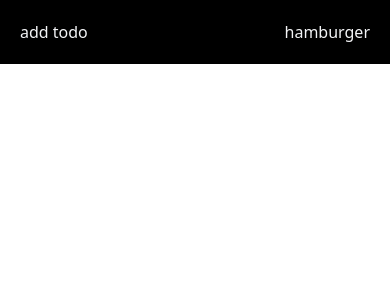
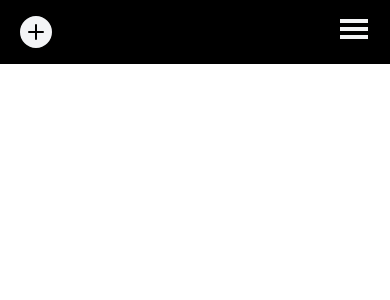
Before and after one commit to jeremiah-quill/tick-tock-todos, a React (Create React App) app: page / in a window 390 px wide. Shown: the top 300 px of the page. Built offline with nearby package versions, Linux system fonts and the light colour scheme.

Commit message:
added plus icon for new todo and placeholder hamburger menu icon

```diff
--- a/src/components/ConfigView/ConfigView.js
+++ /dev/null
@@ -1,34 +0,0 @@
-import React, { useState, useContext } from 'react';
-import { DispatchTodosContext } from '../../contexts/TodoContext';
-
-// Todo: add config options on the config bar, and include them on submit
-const ConfigView = ({ text, id, closeConfigView }) => {
-  const [inputValue, setInputValue] = useState(text);
-  const dispatchTodos = useContext(DispatchTodosContext);
-
-  function handleChange(e) {
-    setInputValue(e.target.value);
-  }
-
-  function handleUpdate(e) {
-    e.preventDefault();
-    dispatchTodos({ type: 'UPDATE_TODO_TEXT', id: id, text: inputValue });
-    closeConfigView(id);
-  }
-
-  return (
-    <>
-      <div
-        style={{ transform: 'translateY(-100%)' }}
-        className="absolute inset-x-0 bg-black text-white py-3">
-        config bar
-      </div>
-      <form className="flex" onSubmit={handleUpdate}>
-        <input className="mx-3" value={inputValue} onChange={handleChange} />
-        <button type="submit">Update</button>
-      </form>
-    </>
-  );
-};
-
-export default ConfigView;
--- a/src/components/ConfigView/index.js
+++ /dev/null
@@ -1,2 +0,0 @@
-export * from './ConfigView';
-export { default } from './ConfigView';
--- a/src/components/Modal/Modal.js
+++ b/src/components/Modal/Modal.js
@@ -1,6 +1,7 @@
 import React, { useContext } from 'react';
 import { ModalContext } from '../../contexts/ModalContext';
 
+// * Pass in a component that will be rendered as modal's children.  modal is an absolute div with left, top, right, and bottom all set to 0
 const Modal = ({ children }) => {
   const { closeModal } = useContext(ModalContext);
 
--- a/src/components/Navbar/Navbar.js
+++ b/src/components/Navbar/Navbar.js
@@ -1,7 +1,11 @@
 import React, { useContext } from 'react';
 import { ModalContext } from '../../contexts/ModalContext';
+// GiHamburgerMenu
+import { BsFillPlusCircleFill } from 'react-icons/bs';
+import { GiHamburgerMenu } from 'react-icons/gi';
 
-// Todo: refactor this to hamburger with slide out menu
+// TODO: add functionality to hamburger menu
+// TODO: add micro-animation to add button
 const Navbar = () => {
   const { openModal } = useContext(ModalContext);
 
@@ -11,8 +15,14 @@ const Navbar = () => {
 
   return (
     <div className="h-16 px-5 flex items-center justify-between fixed top-0 inset-x-0 bg-black text-gray-100">
-      <button onClick={handleOpenModal}>add todo</button>
-      <div>hamburger</div>
+      <button onClick={handleOpenModal}>
+        <BsFillPlusCircleFill size="2em" />
+      </button>
+      <div>
+        <button>
+          <GiHamburgerMenu size="2em" />
+        </button>
+      </div>
     </div>
   );
 };
```
